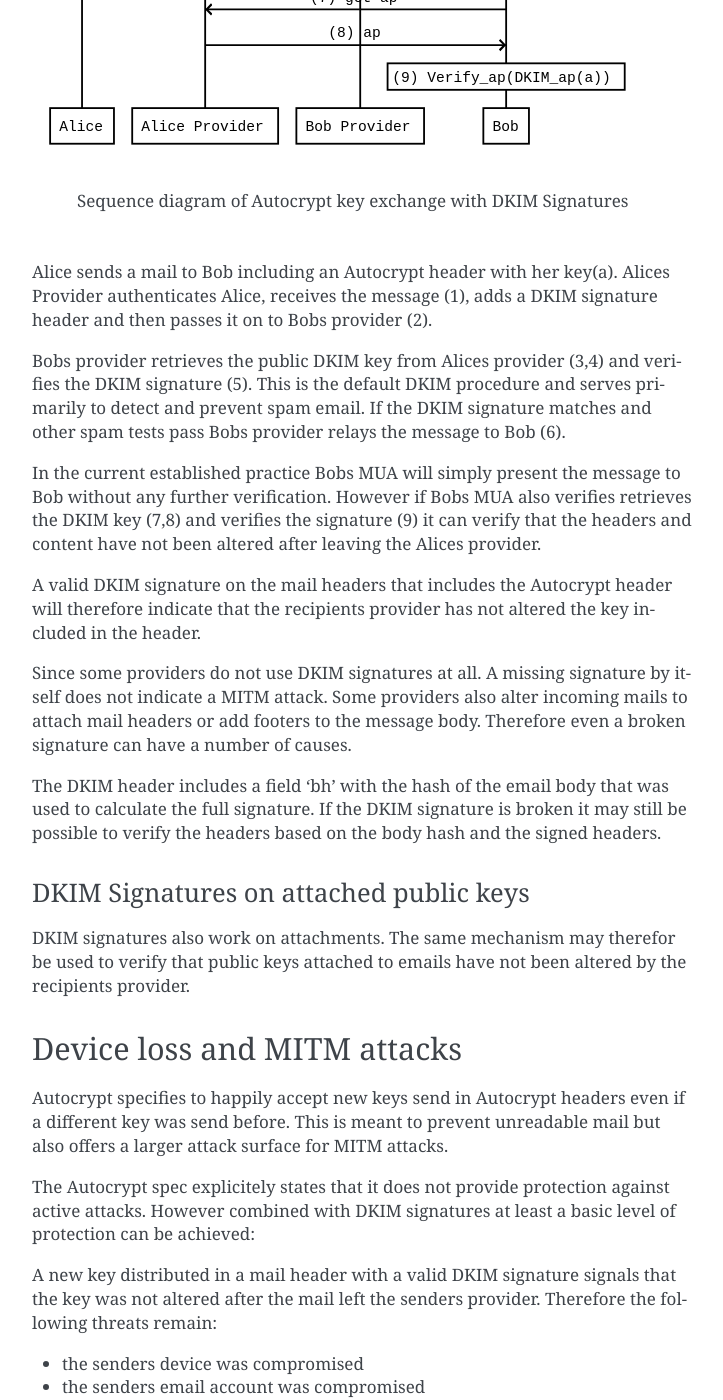
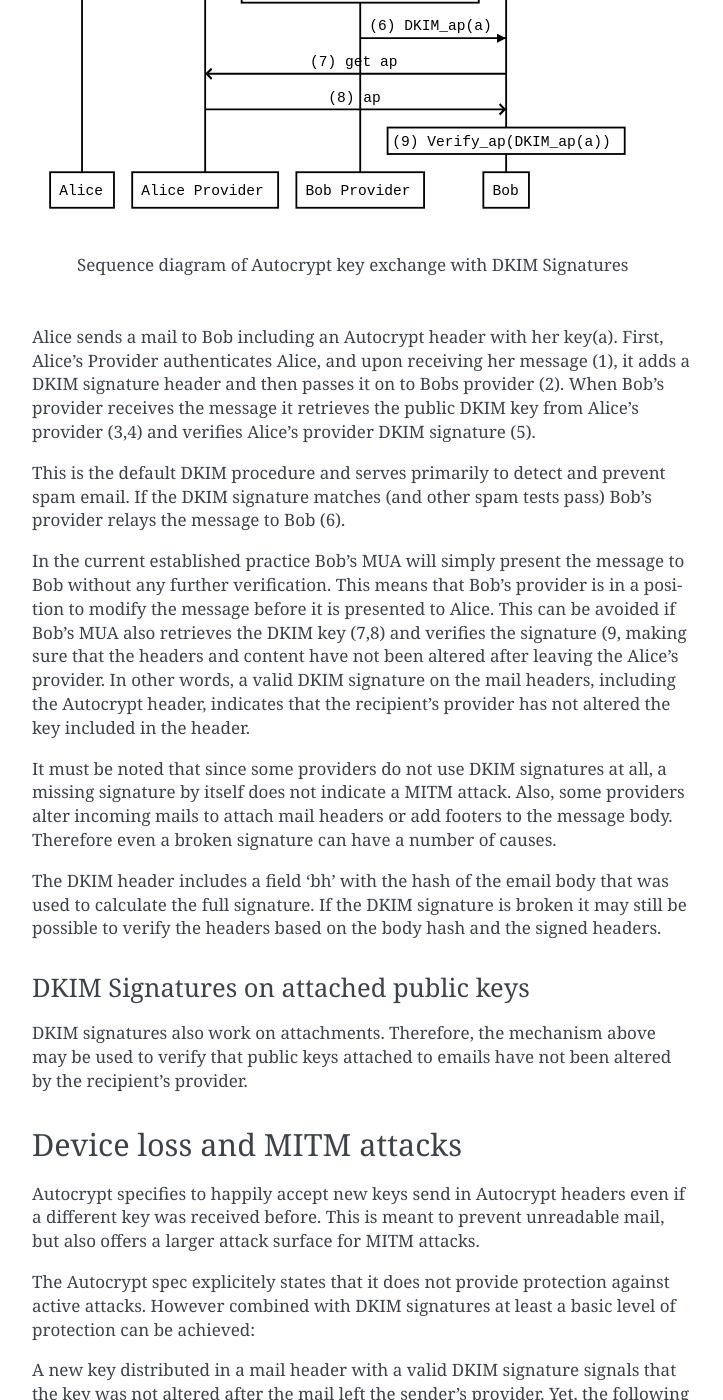
Before and after one commit to nextleap-project/countermitm, a Sphinx documentation site: the page built from source/dkim.rst, in a window 1280 px wide and 1400 px high, scrolled down 671 px. Shown: the whole window, without its empty margins (388-1111 px from the left). Built offline with Sphinx 7.4.7, drawn with Linux system fonts in a browser that asks for light colours; some of the changed text lies outside the part shown.

Commit message:
modified start, MITM attacks too many unknowns

```diff
--- a/source/dkim.rst
+++ b/source/dkim.rst
@@ -2,11 +2,9 @@
 ========================================
 
 The introduction of a CA system is cumbersome and also introduces the
-CAs as a new class of possible attackers. The existing DKIM signing
-infrastructure provides signatures on mail headers and content by the
-senders email provider. In this section we explore using these
-signatures to protect the key material from tampering between the
-senders provider and the recipients MUA.
+CAs as a new class of possible attackers.
+
+The existing DKIM signing infrastructure (link?) provides signatures on mail headers and content by the senders email provider. In this section we explore how to use these signatures to protect the key material transported in Autocrypt headers from tampering  when it travels between the sender's provider and the recipient's MUA.
 
 DKIM Signatures on Autocrypt Headers
 ------------------------------------
@@ -17,28 +15,14 @@
    Sequence diagram of Autocrypt key exchange with DKIM Signatures
 
 Alice sends a mail to Bob including an Autocrypt header with her key(a).
-Alices Provider authenticates Alice, receives the message (1), adds a
-DKIM signature header and then passes it on to Bobs provider (2).
+First, Alice's Provider authenticates Alice, and upon receiving her message (1), it adds a DKIM signature header and then passes it on to Bobs provider (2). When Bob's provider receives the message it retrieves the public DKIM key from Alice's provider (3,4) and verifies Alice's provider DKIM signature (5).
 
-Bobs provider retrieves the public DKIM key from Alices provider (3,4)
-and verifies the DKIM signature (5). This is the default DKIM procedure
-and serves primarily to detect and prevent spam email. If the DKIM
-signature matches and other spam tests pass Bobs provider relays the
-message to Bob (6).
+This is the default DKIM procedure and serves primarily to detect and prevent spam email. If the DKIM signature matches (and other spam tests pass) Bob's provider relays the message to Bob (6).
 
-In the current established practice Bobs MUA will simply present the
-message to Bob without any further verification. However if Bobs MUA
-also verifies retrieves the DKIM key (7,8) and verifies the signature
-(9) it can verify that the headers and content have not been altered
-after leaving the Alices provider.
+In the current established practice Bob's MUA will simply present the
+message to Bob without any further verification. This means that Bob's provider is in a position to modify the message before it is presented to Alice. This can be avoided if Bob's MUA also retrieves the DKIM key (7,8) and verifies the signature (9, making sure that the headers and content have not been altered after leaving the Alice's provider. In other words, a valid DKIM signature on the mail headers, including the Autocrypt header, indicates that the recipient's provider has not altered the key included in the header.
 
-A valid DKIM signature on the mail headers that includes the Autocrypt
-header will therefore indicate that the recipients provider has not
-altered the key included in the header.
-
-Since some providers do not use DKIM signatures at all. A missing
-signature by itself does not indicate a MITM attack. Some providers also
-alter incoming mails to attach mail headers or add footers to the
+It must be noted that since some providers do not use DKIM signatures at all, a missing signature by itself does not indicate a MITM attack. Also, some providers alter incoming mails to attach mail headers or add footers to the
 message body. Therefore even a broken signature can have a number of
 causes.
 
@@ -50,16 +34,16 @@
 DKIM Signatures on attached public keys
 ~~~~~~~~~~~~~~~~~~~~~~~~~~~~~~~~~~~~~~~
 
-DKIM signatures also work on attachments. The same mechanism may
-therefor be used to verify that public keys attached to emails have not
-been altered by the recipients provider.
+DKIM signatures also work on attachments. Therefore, the mechanism above may
+be used to verify that public keys attached to emails have not
+been altered by the recipient's provider.
 
 Device loss and MITM attacks
 ----------------------------
 
 Autocrypt specifies to happily accept new keys send in Autocrypt headers
-even if a different key was send before. This is meant to prevent
-unreadable mail but also offers a larger attack surface for MITM
+even if a different key was received before. This is meant to prevent
+unreadable mail, but also offers a larger attack surface for MITM
 attacks.
 
 The Autocrypt spec explicitely states that it does not provide
@@ -67,19 +51,17 @@
 at least a basic level of protection can be achieved:
 
 A new key distributed in a mail header with a valid DKIM signature
-signals that the key was not altered after the mail left the senders
-provider. Therefore the following threats remain:
+signals that the key was not altered after the mail left the sender's
+provider. Yet, the following threats remain:
 
--  the senders device was compromised
--  the senders email account was compromised
+-  the sender's device was compromised
+-  the sender's email account was compromised
 -  the transport layer encryption between the sender and their provider
    was broken
--  the senders provider is malicious
--  the senders provider was compromised
+-  the sender's provider is malicious
+-  the sender's provider was compromised
 
-Please note that all other key distribution schemes that rely on the
-provider to certify or distribute the users key share these attack
-vectors.
+This attack vector is shared by any other key distribution scheme that rely on the provider to certify or distribute the user's keys.
 
 Key updates in suspicious mails
 ~~~~~~~~~~~~~~~~~~~~~~~~~~~~~~~
```
